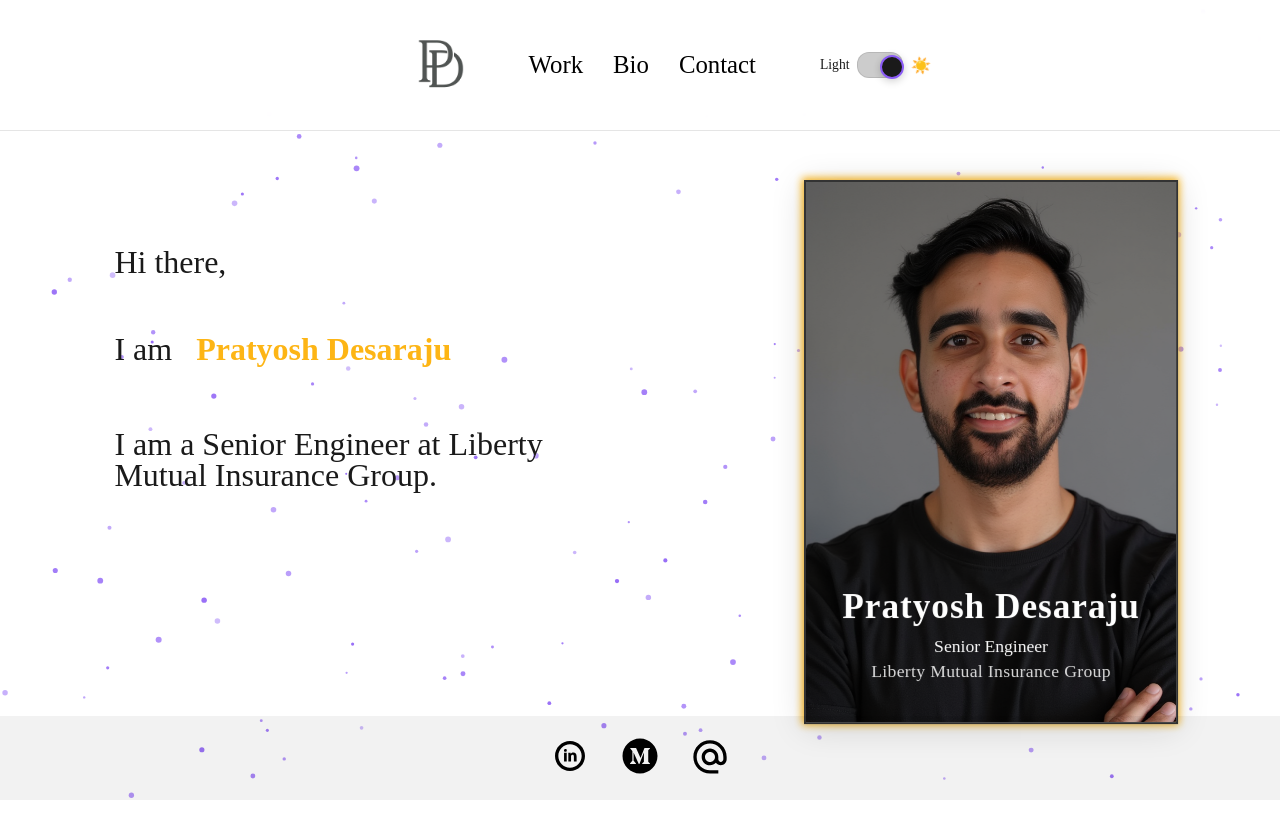
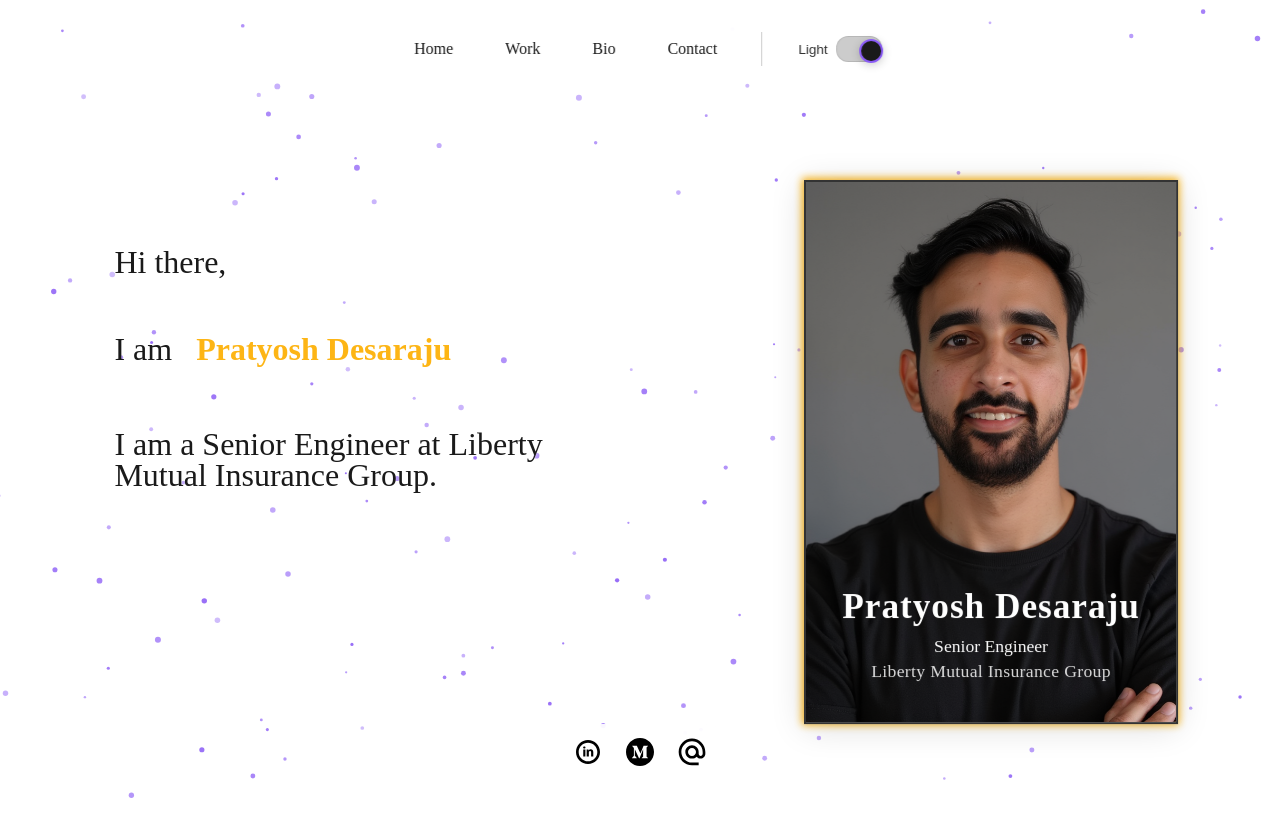
Before and after one commit to koffee-coder/my-website, a React (Vite) app: page / in a window 1280 px wide. Shown: the top 838 px of the page. Built offline with nearby package versions, Linux system fonts and the light colour scheme.

Commit message:
Fixed Scroll. Updated header and footer.

```diff
--- a/src/App.jsx
+++ b/src/App.jsx
@@ -1,8 +1,11 @@
 import React, { useCallback, useEffect, useState } from 'react';
-import { HashRouter as Router, Routes, Route } from 'react-router-dom';
+import { HashRouter as Router, Routes, Route, Link } from 'react-router-dom';
 import Particles from 'react-tsparticles';
 import { loadFull } from 'tsparticles';
-import Header from './components/Header';
+import styled from 'styled-components';
+import { TiSocialLinkedinCircular } from 'react-icons/ti';
+import { AiFillMediumCircle } from 'react-icons/ai';
+import { MdOutlineAlternateEmail } from 'react-icons/md';
 import Footer from './components/Footer';
 import ProfileCard from './components/ProfileCard/ProfileCard.jsx';
 import BlurText from './components/BlurText.jsx';
@@ -12,6 +15,127 @@
 import './App.css';
 import './index.css';
 import pratyoshPic from './assets/pratyosh_desaraju.png';
+
+const DockContainer = styled.div`
+  position: fixed;
+  top: 20px;
+  left: 50%;
+  transform: translateX(-50%);
+  display: flex;
+  gap: 20px;
+  padding: 12px 24px;
+  background: ${({ isDark }) => (isDark ? "rgba(0, 0, 0, 0.85)" : "rgba(255, 255, 255, 0.85)")};
+  backdrop-filter: blur(10px);
+  border-radius: 50px;
+  z-index: 50;
+`;
+
+const DockItem = styled(Link)`
+  color: ${({ isDark }) => (isDark ? "#ffffff" : "#1a1a1a")};
+  text-decoration: none;
+  font-size: 1rem;
+  font-weight: 500;
+  padding: 8px 16px;
+  border-radius: 25px;
+  transition: all 0.3s ease;
+
+  &:hover {
+    background: rgba(253, 181, 21, 0.2);
+    color: #FDB515;
+    transform: scale(1.1);
+  }
+`;
+
+const ThemeToggleButton = styled.button`
+  background: none;
+  border: none;
+  cursor: pointer;
+  padding: 0;
+  display: flex;
+  align-items: center;
+  gap: 8px;
+  margin-left: 8px;
+`;
+
+const ToggleTrack = styled.div`
+  width: 44px;
+  height: 24px;
+  background: ${({ isDark }) => (isDark ? "rgba(255,255,255,0.2)" : "rgba(0,0,0,0.2)")};
+  border-radius: 12px;
+  position: relative;
+  cursor: pointer;
+  transition: all 0.3s cubic-bezier(0.4, 0, 0.2, 1);
+  border: 1px solid ${({ isDark }) => (isDark ? "rgba(255,255,255,0.1)" : "rgba(0,0,0,0.1)")};
+`;
+
+const ToggleThumb = styled.div`
+  width: 20px;
+  height: 20px;
+  background: ${({ isDark }) => (isDark ? "#ffffff" : "#1a1a1a")};
+  border-radius: 50%;
+  position: absolute;
+  top: 2px;
+  left: ${({ isDark }) => (isDark ? "2px" : "22px")};
+  transition: all 0.3s cubic-bezier(0.4, 0, 0.2, 1);
+  box-shadow: 0 2px 8px rgba(0, 0, 0, 0.2);
+  border: 2px solid ${({ isDark }) => (isDark ? "#FDB515" : "#8B5CF6")};
+`;
+
+const ToggleLabel = styled.span`
+  font-size: 0.85rem;
+  font-weight: 500;
+  opacity: 0.9;
+  white-space: nowrap;
+  color: ${({ isDark }) => (isDark ? "#ffffff" : "#1a1a1a")};
+`;
+
+const BottomDockContainer = styled.div`
+  position: fixed;
+  bottom: 20px;
+  left: 50%;
+  transform: translateX(-50%);
+  display: flex;
+  gap: 20px;
+  padding: 12px 24px;
+  background: ${({ isDark }) => (isDark ? "rgba(0, 0, 0, 0.85)" : "rgba(255, 255, 255, 0.85)")};
+  backdrop-filter: blur(10px);
+  border-radius: 50px;
+  z-index: 50;
+`;
+
+const SocialIcon = styled.a`
+  font-size: 2rem;
+  cursor: pointer;
+  transition: all 0.3s ease;
+  display: flex;
+  align-items: center;
+  justify-content: center;
+  color: ${({ isDark }) => (isDark ? "#ffffff" : "#000000")};
+  text-decoration: none;
+
+  &:hover {
+    color: #FDB515;
+    transform: scale(1.15);
+  }
+`;
+
+const EmailButton = styled.button`
+  background: none;
+  border: none;
+  font-size: 2rem;
+  cursor: pointer;
+  transition: all 0.3s ease;
+  color: ${({ isDark }) => (isDark ? "#ffffff" : "#000000")};
+  padding: 0;
+  display: flex;
+  align-items: center;
+  justify-content: center;
+
+  &:hover {
+    color: #FDB515;
+    transform: scale(1.15);
+  }
+`;
 
 function Home({ theme }) {
   const isDark = theme === 'dark';
@@ -133,7 +257,7 @@
 
   return (
     <Router>
-      <div className="particles-container" style={{ position: 'fixed', top: 0, left: 0, width: '100%', height: '100%', zIndex: 0 }}>
+      <div className="particles-container" style={{ position: 'fixed', top: 0, left: 0, width: '100%', height: '100%', zIndex: 0, pointerEvents: 'none' }}>
         <Particles
           key={theme}
           id="tsparticles"
@@ -194,7 +318,19 @@
         />
       </div>
 
-      <Header theme={theme} onToggleTheme={toggleTheme} />
+      <DockContainer isDark={isDark}>
+        <DockItem isDark={isDark} to="/">Home</DockItem>
+        <DockItem isDark={isDark} to="/work">Work</DockItem>
+        <DockItem isDark={isDark} to="/bio">Bio</DockItem>
+        <DockItem isDark={isDark} to="/contact">Contact</DockItem>
+        <div style={{ width: '1px', background: isDark ? 'rgba(255,255,255,0.2)' : 'rgba(0,0,0,0.2)', margin: '0 8px' }}></div>
+        <ThemeToggleButton onClick={toggleTheme} title={`Switch to ${theme === 'dark' ? 'Light' : 'Dark'} mode`}>
+          <ToggleLabel isDark={isDark}>{theme === 'dark' ? 'Dark' : 'Light'}</ToggleLabel>
+          <ToggleTrack isDark={theme === 'dark'}>
+            <ToggleThumb isDark={theme === 'dark'} />
+          </ToggleTrack>
+        </ThemeToggleButton>
+      </DockContainer>
 
       <main style={{ position: 'relative', zIndex: 5, padding: '120px 0 140px', minHeight: '100vh', boxSizing: 'border-box' }}>
         <Routes>
@@ -205,7 +341,36 @@
         </Routes>
       </main>
 
-      <Footer theme={theme} onToggleTheme={toggleTheme} />
+      <BottomDockContainer isDark={isDark}>
+        <SocialIcon
+          isDark={isDark}
+          href="https://linkedin.com/in/pratyosh"
+          target="_blank"
+          rel="noopener noreferrer"
+          aria-label="LinkedIn Profile"
+        >
+          <TiSocialLinkedinCircular />
+        </SocialIcon>
+        <SocialIcon
+          isDark={isDark}
+          href="https://medium.com/@pratyosh.desaraju"
+          target="_blank"
+          rel="noopener noreferrer"
+          aria-label="Medium Profile"
+        >
+          <AiFillMediumCircle />
+        </SocialIcon>
+        <EmailButton
+          isDark={isDark}
+          onClick={() => {
+            navigator.clipboard.writeText("your-email@example.com");
+            alert("Email copied to clipboard!");
+          }}
+          aria-label="Copy Email"
+        >
+          <MdOutlineAlternateEmail />
+        </EmailButton>
+      </BottomDockContainer>
     </Router>
   );
 }
--- a/src/components/Header.jsx
+++ b/src/components/Header.jsx
@@ -155,7 +155,7 @@
   position: "fixed",
   width: "100%",
   top: 0,
-  zIndex: 100,
+  zIndex: 50,
   backgroundColor: isDark
     ? "rgba(26, 26, 26, 0.85)"
     : "rgba(255, 255, 255, 0.85)",
--- a/src/index.css
+++ b/src/index.css
@@ -1,5 +1,6 @@
 html {
   height: -webkit-fill-available;
+  overflow: hidden;
 }
 
 body {
@@ -7,7 +8,7 @@
   min-height: -webkit-fill-available;
   margin: 0;
   padding: 0;
-  overflow-x: hidden;
+  overflow: hidden;
 
   /* Theme-aware backgrounds */
   background: var(--bg-primary, #000000);
--- a/src/pages/Contact.jsx
+++ b/src/pages/Contact.jsx
@@ -88,12 +88,7 @@
             fontSize: "clamp(2.5rem, 5vw, 4rem)",
             fontWeight: "700",
             marginBottom: "30px",
-            background: isDark
-              ? "linear-gradient(135deg, #00aaff 0%, #00ff88 100%)"
-              : "linear-gradient(135deg, #003262 0%, #FDB515 100%)",
-            WebkitBackgroundClip: "text",
-            WebkitTextFillColor: "transparent",
-            backgroundClip: "text",
+            color: isDark ? "#ffffff" : "#003262",
           }}>
             Get in Touch
           </h1>
@@ -110,7 +105,7 @@
               <a
                 href="mailto:contact@pratyoshdesaraju.com"
                 style={{
-                  color: isDark ? "#00aaff" : "#003262",
+                  color: isDark ? "#ffffff" : "#003262",
                   textDecoration: "none",
                   fontSize: "1.2rem",
                   fontWeight: "500",
@@ -202,11 +197,8 @@
           margin: "0 auto",
         }}>
           <div style={{
-            background: bgColor,
             padding: "40px",
             borderRadius: "20px",
-            border: `1px solid ${borderColor}`,
-            backdropFilter: "blur(10px)",
           }}>
             <form onSubmit={handleSubmit}>
               <div style={{ marginBottom: "20px" }}>
@@ -226,7 +218,7 @@
                   style={{
                     width: "100%",
                     padding: "12px 16px",
-                    background: inputBgColor,
+                    background: "transparent",
                     border: `1px solid ${inputBorderColor}`,
                     borderRadius: "10px",
                     color: textColor,
@@ -254,7 +246,7 @@
                   style={{
                     width: "100%",
                     padding: "12px 16px",
-                    background: inputBgColor,
+                    background: "transparent",
                     border: `1px solid ${inputBorderColor}`,
                     borderRadius: "10px",
                     color: textColor,
@@ -282,7 +274,7 @@
                   style={{
                     width: "100%",
                     padding: "12px 16px",
-                    background: inputBgColor,
+                    background: "transparent",
                     border: `1px solid ${inputBorderColor}`,
                     borderRadius: "10px",
                     color: textColor,
```
